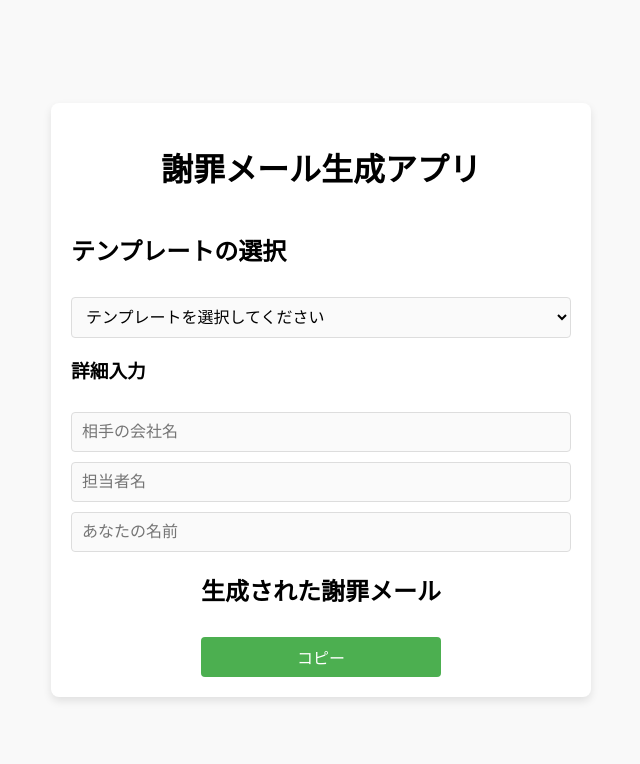
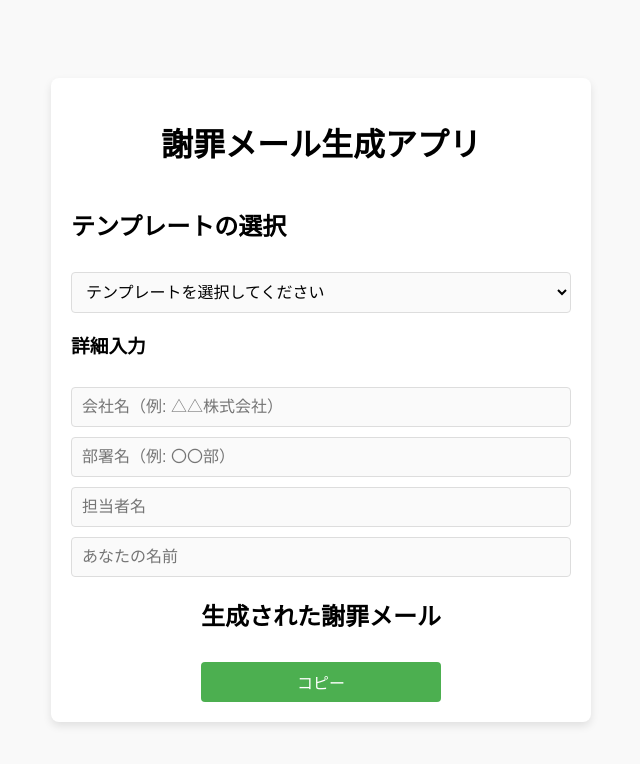
Before and after one commit to resotas/apology-email-generator, a React (Create React App) app: page / in a window 1280 px wide. Shown: the top 764 px of the page, without its empty margins (289-929 px from the left). Built offline with nearby package versions, Linux system fonts and the light colour scheme.

Commit message:
Add files via upload

```diff
--- a/src/EmailTemplate.js
+++ b/src/EmailTemplate.js
@@ -5,8 +5,8 @@ function EmailTemplate({ templateType, formData }) {
 
   const templates = {
     estimate: `
-      ${formData.companyName || '〇〇株式会社'}
-      ${formData.contactName || '〇〇部 〇〇様'}
+      ${formData.companyName || '△△株式会社'}
+      ${formData.departmentName || '〇〇部'} ${formData.contactName || '担当者名'} 様
 
       お世話になっております。
       △△株式会社の${formData.senderName || 'ご自身の名前'}でございます。
@@ -18,8 +18,8 @@ function EmailTemplate({ templateType, formData }) {
       引き続きどうぞよろしくお願いいたします。
     `,
     reply: `
-      ${formData.companyName || '〇〇株式会社'}
-      ${formData.contactName || '〇〇部 〇〇様'}
+      ${formData.companyName || '△△株式会社'}
+      ${formData.departmentName || '〇〇部'} ${formData.contactName || '担当者名'} 様
 
       お世話になっております。
       △△株式会社の${formData.senderName || 'ご自身の名前'}でございます。
@@ -31,8 +31,8 @@ function EmailTemplate({ templateType, formData }) {
       引き続きどうぞよろしくお願いいたします。
     `,
     mistakeReport: `
-      ${formData.companyName || '〇〇株式会社'}
-      ${formData.contactName || '〇〇部 〇〇様'}
+      ${formData.companyName || '△△株式会社'}
+      ${formData.departmentName || '〇〇部'} ${formData.contactName || '担当者名'} 様
 
       お世話になっております。
       △△株式会社の${formData.senderName || 'ご自身の名前'}でございます。
--- a/src/TemplateOptions.js
+++ b/src/TemplateOptions.js
@@ -27,8 +27,15 @@ function TemplateOptions({ onTemplateSelect, formData, setFormData }) {
         <input
           type="text"
           name="companyName"
-          placeholder="相手の会社名"
+          placeholder="会社名（例: △△株式会社）"
           value={formData.companyName || ''}
+          onChange={handleInputChange}
+        />
+        <input
+          type="text"
+          name="departmentName"
+          placeholder="部署名（例: 〇〇部）"
+          value={formData.departmentName || ''}
           onChange={handleInputChange}
         />
         <input
```
